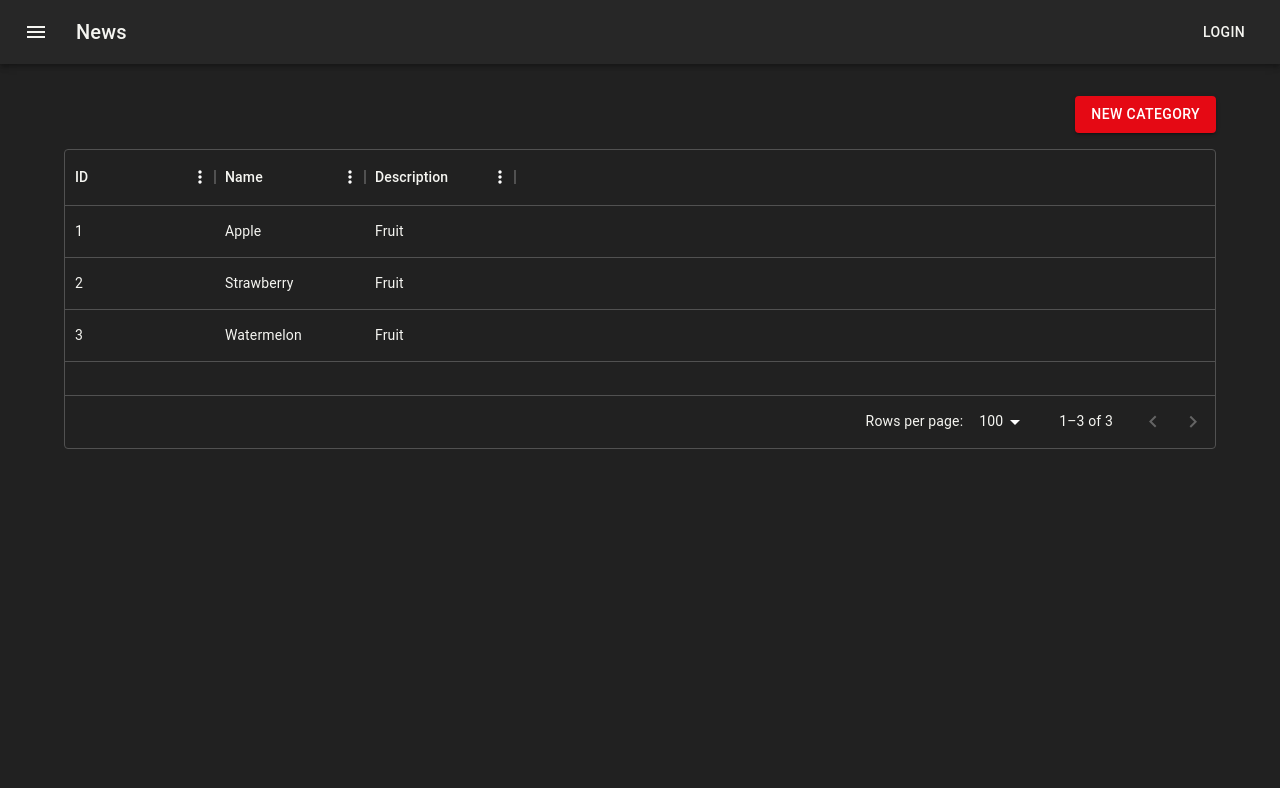
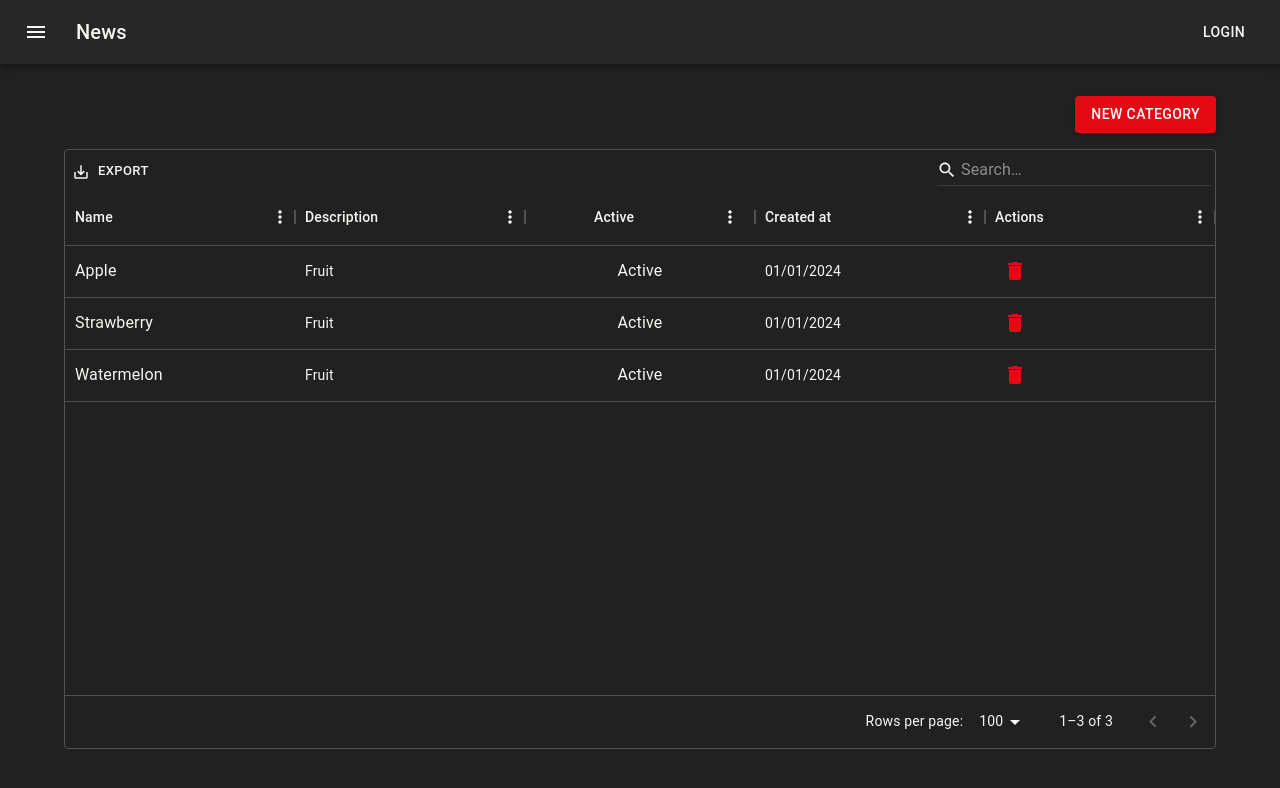
Before and after one commit to luiz8910/codeflix, a React (Create React App) app: page / in a window 1280 px wide. Shown: the top 788 px of the page. Built offline with nearby package versions, Linux system fonts and the light colour scheme.

Commit message:
pagina edição de categorias

```diff
--- a/src/features/categories/ListCategory.tsx
+++ b/src/features/categories/ListCategory.tsx
@@ -1,8 +1,15 @@
-import { Box, Button, Typography } from "@mui/material";
+import { Box, Button, IconButton, Typography } from "@mui/material";
 import { useAppSelector } from "../../app/hooks";
 import { selectCategories } from "./categorySlice";
 import { Link } from "react-router-dom";
-import { DataGrid, GridRowsProp, GridColDef } from "@mui/x-data-grid";
+import DeleteIcon from "@mui/icons-material/Delete";
+import {
+  DataGrid,
+  GridRowsProp,
+  GridColDef,
+  GridRenderCellParams,
+  GridToolbar,
+} from "@mui/x-data-grid";
 
 export const CategoryList = () => {
   const categories = useAppSelector(selectCategories);
@@ -11,6 +18,9 @@ export const CategoryList = () => {
     id: category.id,
     name: category.name,
     description: category.description,
+    is_active: category.is_active,
+    created_at: new Date(category.created_at).toLocaleDateString("pt-BR"),
+    //updated_at: category.updated_at,
   }));
 
   /* const rows: GridRowsProp = [
@@ -20,10 +30,58 @@ export const CategoryList = () => {
   ]; */
 
   const columns: GridColDef[] = [
-    { field: "id", headerName: "ID", width: 150 },
-    { field: "name", headerName: "Name", width: 150 },
-    { field: "description", headerName: "Description", width: 150 },
+    { field: "name", headerName: "Name", flex: 1, renderCell: renderNameCell },
+    { field: "description", headerName: "Description", flex: 1 },
+    {
+      field: "is_active",
+      headerName: "Active",
+      flex: 1,
+      type: "boolean",
+      renderCell: renderIsActiveCell,
+    },
+    {
+      field: "created_at",
+      headerName: "Created at",
+      flex: 1,
+    },
+    {
+      field: "id",
+      headerName: "Actions",
+      flex: 1,
+      renderCell: renderActionsCell,
+    },
   ];
+
+  function renderNameCell(rowData: GridRenderCellParams) {
+    return (
+      <Link
+        style={{ textDecoration: "none" }}
+        to={`/categories/edit/${rowData.row.id}`}
+      >
+        <Typography color="primary">{rowData.row.name}</Typography>
+      </Link>
+    );
+  }
+
+  function renderActionsCell(params: GridRenderCellParams) {
+    return (
+      <IconButton
+        color="secondary"
+        onClick={() => console.log("clicked")}
+        aria-label="delete"
+      >
+        <DeleteIcon />
+      </IconButton>
+    );
+  }
+
+  function renderIsActiveCell(rowData: GridRenderCellParams) {
+    return (
+      <Typography color={rowData.value ? "primary" : "secondary"}>
+        {rowData.value ? "Active" : "Inactive"}
+      </Typography>
+    );
+  }
 
   return (
     <Box maxWidth="lg" sx={{ mt: 4, mb: 4 }}>
@@ -32,7 +90,7 @@ export const CategoryList = () => {
           variant="contained"
           color="secondary"
           component={Link}
-          to="/category/create"
+          to="/categories/create"
           style={{ marginBottom: "1rem" }}
         >
           New Category
@@ -43,9 +101,23 @@ export const CategoryList = () => {
         <Typography key={category.id}>{category.name}</Typography>
       ))} */}
 
-      <div style={{ height: 300, width: "100%" }}>
-        <DataGrid rows={rows} columns={columns} />
-      </div>
+      <Box sx={{ display: "flex", height: 600 }}>
+        <DataGrid
+          rows={rows}
+          columns={columns}
+          disableColumnFilter={true}
+          disableColumnSelector={true}
+          disableDensitySelector={true}
+          components={{ Toolbar: GridToolbar }}
+          componentsProps={{
+            toolbar: {
+              showQuickFilter: true,
+              quickFilterProps: { debounceMs: 500 },
+            },
+          }}
+          //rowsPerPageOptions={[2, 20, 50, 100]}
+        />
+      </Box>
     </Box>
   );
 };
--- a/src/features/categories/categorySlice.ts
+++ b/src/features/categories/categorySlice.ts
@@ -10,16 +10,6 @@ interface Category {
   deleted_at: null | string;
   description: null | string;
 }
-
-const category: Category = {
-  id: "1",
-  name: "Orange",
-  description: "Fruit",
-  is_active: true,
-  deleted_at: null,
-  created_at: "2024-01-01T00:00:00",
-  updated_at: "2024-01-01T00:00:00",
-};
 
 export const initialState = [
   {
```
